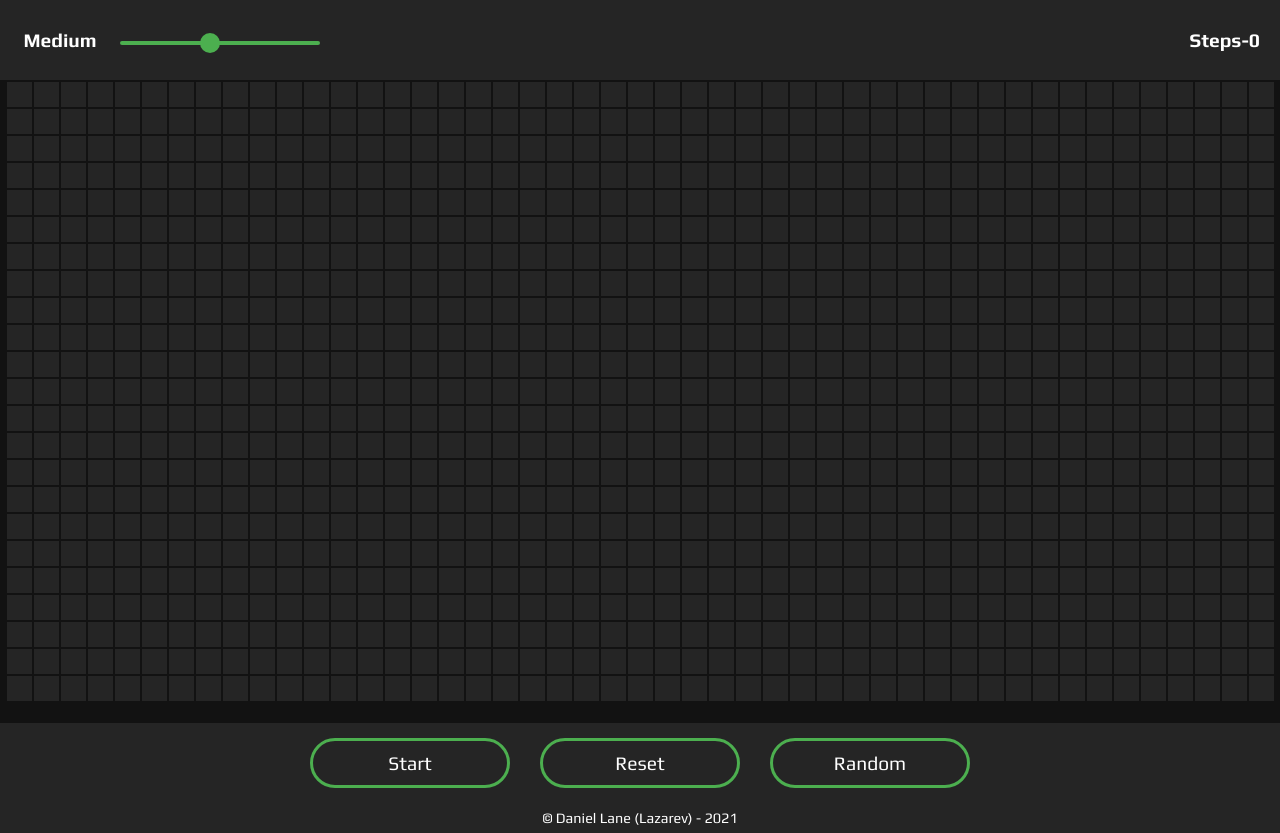
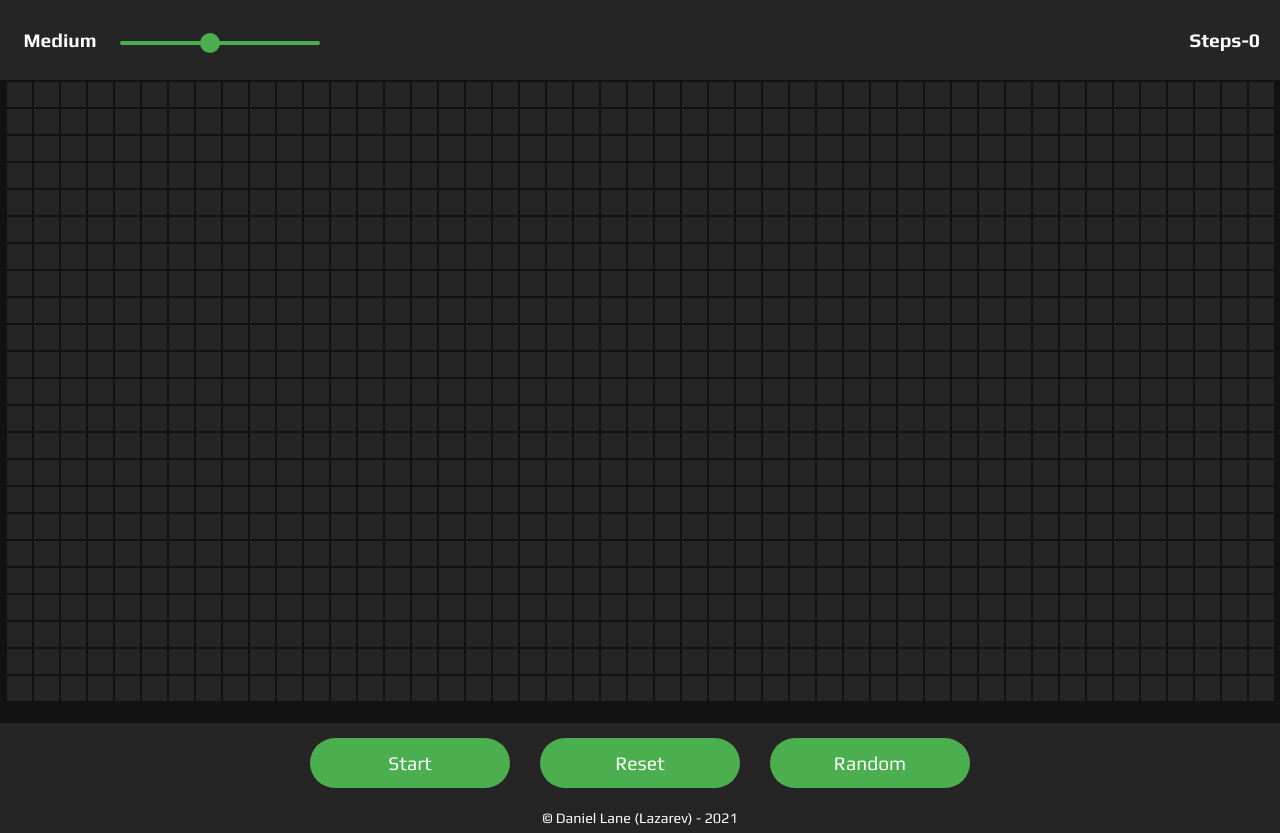
Before and after one commit to dcevpersonal/Game-Of-Life-Conway, a React (Create React App) app: page / in a window 1280 px wide. Built offline with nearby package versions, Linux system fonts and the light colour scheme.

Commit message:
Update Button.module.scss

```diff
--- a/src/components/Ui/Button.module.scss
+++ b/src/components/Ui/Button.module.scss
@@ -9,13 +9,14 @@
     outline: none;
     font-size: 1.2rem;
     font-family: "Play", sans-serif;
-    border: 3px solid var(--Green-1);
+    background: var(--Green-1);
+    border: none;
     transition: all 0.1s ease-out;
     transition-property: background, transform;
     border-radius: 100px;
     &:hover,
     &:focus {
-        background: var(--Green-1);
+        background: var(--Green-2);
     }
     &:active {
         transform: scale(0.9);
```
